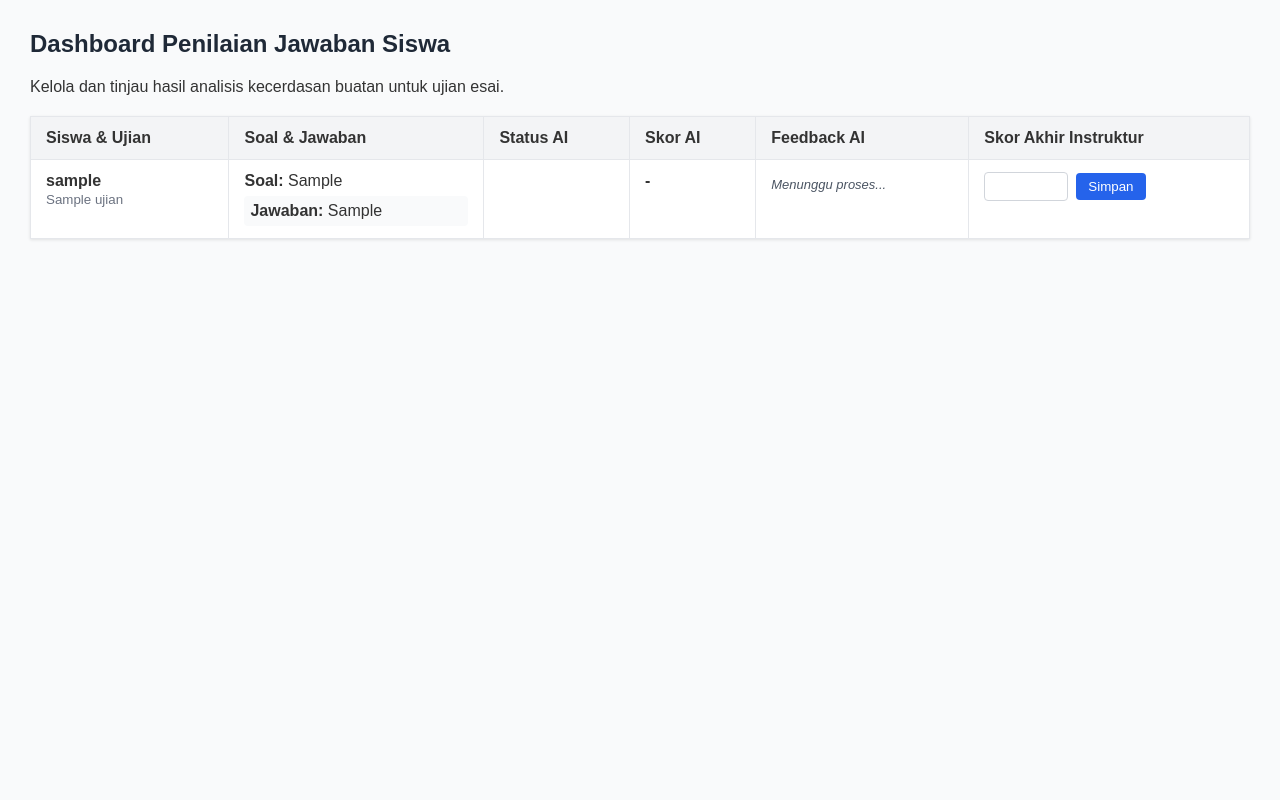
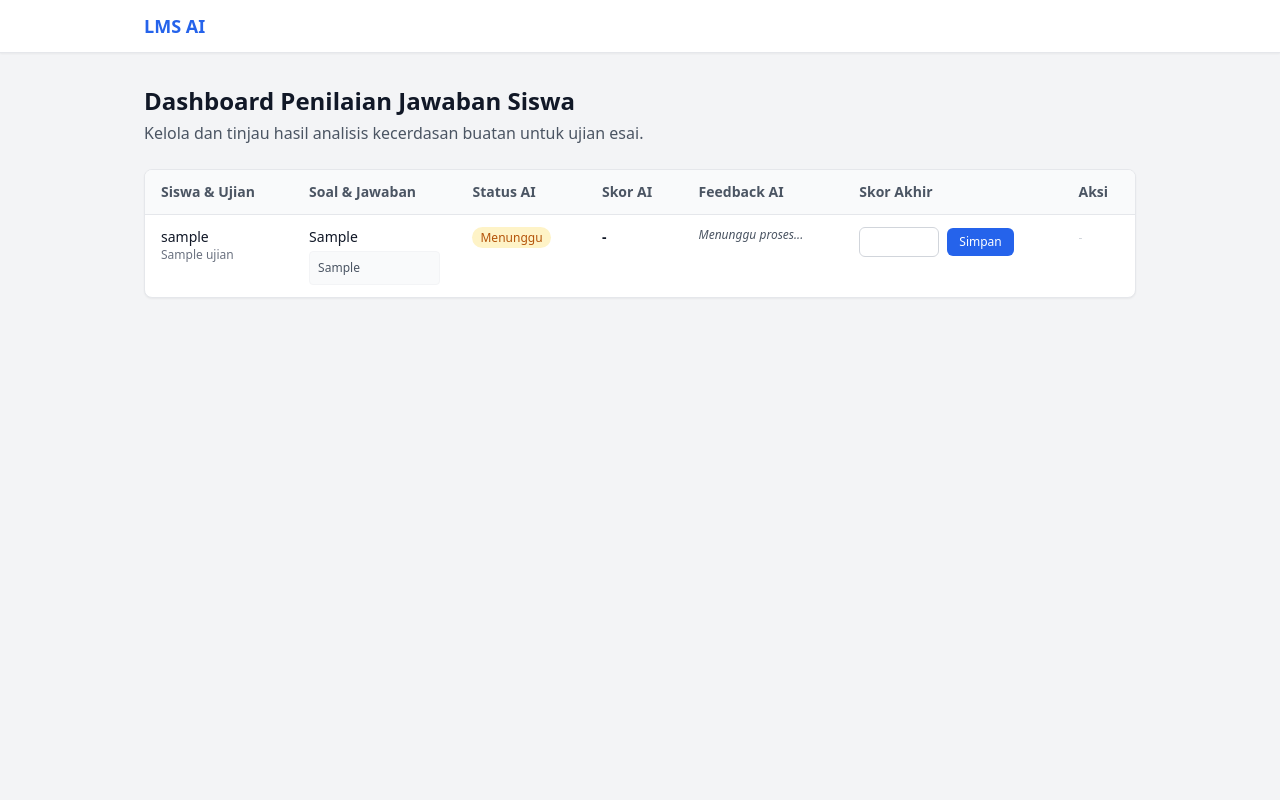
Before and after one commit to tuxkeren/lms_ai_project, a Django app: template lms_app/templates/lms_app/dashboard.html in a window 1280 px wide. Run offline with Django 3.2, Linux system fonts and the light colour scheme; the template is opened without the code that fills it: most values are stand-ins (such as "Sample title", 1, 10 or a date in 2020); some libraries are stand-ins or nearby versions.

Commit message:
tambah tombol & command proses ulang, konversi semua template ke Tailwind CSS

```diff
--- /dev/null
+++ b/lms_app/templates/lms_app/base.html
@@ -0,0 +1,30 @@
+<!DOCTYPE html>
+<html lang="id">
+<head>
+    <meta charset="UTF-8">
+    <meta name="viewport" content="width=device-width, initial-scale=1.0">
+    <title>{% block judul %}LMS AI{% endblock %}</title>
+    <script src="https://cdn.tailwindcss.com"></script>
+</head>
+<body class="bg-gray-100 text-gray-900 min-h-screen">
+    <nav class="bg-white shadow-sm border-b border-gray-200">
+        <div class="max-w-5xl mx-auto px-4 py-3 flex items-center justify-between">
+            <a href="{% url 'beranda' %}" class="text-lg font-bold text-blue-600">LMS AI</a>
+            <div class="flex items-center gap-3 text-sm">
+                {% if user.is_authenticated %}
+                    <span class="text-gray-600">{{ user.username }}</span>
+                    {% if user.is_staff or user.is_superuser %}
+                        <a href="{% url 'dashboard_instruktur' %}" class="text-blue-600 hover:underline">Dashboard</a>
+                        <a href="/admin/" class="text-blue-600 hover:underline">Admin</a>
+                    {% endif %}
+                    <a href="/admin/logout/" class="text-gray-500 hover:underline">Logout</a>
+                {% endif %}
+            </div>
+        </div>
+    </nav>
+
+    <main class="max-w-5xl mx-auto px-4 py-8">
+        {% block konten %}{% endblock %}
+    </main>
+</body>
+</html>
--- a/lms_app/templates/lms_app/dashboard.html
+++ b/lms_app/templates/lms_app/dashboard.html
@@ -1,78 +1,82 @@
-<!DOCTYPE html>
-<html lang="id">
-<head>
-    <meta charset="UTF-8">
-    <title>Dashboard Instruktur - Penilaian AI</title>
-    <style>
-        body { font-family: Arial, sans-serif; margin: 30px; background-color: #f9fafb; color: #333; }
-        h2 { color: #1f2937; }
-        table { width: 100%; border-collapse: collapse; background: white; margin-top: 20px; box-shadow: 0 1px 3px rgba(0,0,0,0.1); }
-        th, td { padding: 12px 15px; border: 1px solid #e5e7eb; text-align: left; vertical-align: top; }
-        th { background-color: #f3f4f6; font-weight: bold; }
-        .badge { padding: 4px 8px; border-radius: 4px; font-size: 12px; color: white; }
-        .badge-pending { background-color: #f59e0b; }
-        .badge-processing { background-color: #3b82f6; }
-        .badge-completed { background-color: #10b981; }
-        .badge-failed { background-color: #ef4444; }
-        form { display: flex; gap: 8px; align-items: center; margin: 0; }
-        input[type="number"] { width: 70px; padding: 6px; border: 1px solid #d1d5db; border-radius: 4px; }
-        button { padding: 6px 12px; background-color: #2563eb; color: white; border: none; border-radius: 4px; cursor: pointer; }
-        button:hover { background-color: #1d4ed8; }
-        .feedback { font-size: 13px; color: #4b5563; margin-top: 5px; font-style: italic; }
-    </style>
-</head>
-<body>
-    <h2>Dashboard Penilaian Jawaban Siswa</h2>
-    <p>Kelola dan tinjau hasil analisis kecerdasan buatan untuk ujian esai.</p>
+{% extends 'lms_app/base.html' %}
 
-    <table>
-        <thead>
-            <tr>
-                <th>Siswa & Ujian</th>
-                <th>Soal & Jawaban</th>
-                <th>Status AI</th>
-                <th>Skor AI</th>
-                <th>Feedback AI</th>
-                <th>Skor Akhir Instruktur</th>
+{% block judul %}Dashboard Instruktur - LMS AI{% endblock %}
+
+{% block konten %}
+    <h1 class="text-2xl font-bold text-gray-900 mb-1">Dashboard Penilaian Jawaban Siswa</h1>
+    <p class="text-gray-600 mb-6">Kelola dan tinjau hasil analisis kecerdasan buatan untuk ujian esai.</p>
+
+    <div class="bg-white rounded-lg shadow-sm border border-gray-200 overflow-x-auto">
+        <table class="w-full text-sm text-left">
+            <thead class="bg-gray-50 border-b border-gray-200">
+                <tr class="text-gray-600">
+                    <th class="px-4 py-3 font-semibold">Siswa & Ujian</th>
+                    <th class="px-4 py-3 font-semibold">Soal & Jawaban</th>
+                    <th class="px-4 py-3 font-semibold">Status AI</th>
+                    <th class="px-4 py-3 font-semibold">Skor AI</th>
+                    <th class="px-4 py-3 font-semibold">Feedback AI</th>
+                    <th class="px-4 py-3 font-semibold">Skor Akhir</th>
+                    <th class="px-4 py-3 font-semibold">Aksi</th>
                 </tr>
             </thead>
-        <tbody>
+            <tbody class="divide-y divide-gray-100">
                 {% for p in daftar_penilaian %}
-            <tr>
-                <td>
-                    <strong>{{ p.jawaban.siswa.username }}</strong><br>
-                    <small style="color: #6b7280;">{{ p.jawaban.soal.ujian.judul }}</small>
+                <tr class="align-top">
+                    <td class="px-4 py-3">
+                        <div class="font-medium text-gray-900">{{ p.jawaban.siswa.username }}</div>
+                        <div class="text-xs text-gray-500">{{ p.jawaban.soal.ujian.judul }}</div>
                     </td>
-                <td>
-                    <strong>Soal:</strong> {{ p.jawaban.soal.teks_soal|truncatechars:60 }}<br>
-                    <div style="margin-top: 6px; background: #f9fafb; padding: 6px; border-radius: 4px;">
-                        <strong>Jawaban:</strong> {{ p.jawaban.teks_jawaban }}
+                    <td class="px-4 py-3">
+                        <div class="font-medium text-gray-900">{{ p.jawaban.soal.teks_soal|truncatechars:80 }}</div>
+                        <div class="mt-1 bg-gray-50 border border-gray-100 rounded p-2 text-xs text-gray-600">
+                            {{ p.jawaban.teks_jawaban }}
                         </div>
                     </td>
-                <td>
-                    <span class="badge badge-{{ p.status|lower }}">{{ p.get_status_display }}</span>
+                    <td class="px-4 py-3">
+                        {% if p.status == 'COMPLETED' %}
+                        <span class="px-2 py-0.5 rounded-full text-xs font-medium bg-green-100 text-green-700">Selesai</span>
+                        {% elif p.status == 'PROCESSING' %}
+                        <span class="px-2 py-0.5 rounded-full text-xs font-medium bg-blue-100 text-blue-700">Diproses</span>
+                        {% elif p.status == 'FAILED' %}
+                        <span class="px-2 py-0.5 rounded-full text-xs font-medium bg-red-100 text-red-700">Gagal</span>
+                        {% else %}
+                        <span class="px-2 py-0.5 rounded-full text-xs font-medium bg-amber-100 text-amber-700">Menunggu</span>
+                        {% endif %}
                     </td>
-                <td>
-                    <strong>{{ p.skor_ai|default:"-" }}</strong>
+                    <td class="px-4 py-3 font-semibold text-gray-900">{{ p.skor_ai|default:"-" }}</td>
+                    <td class="px-4 py-3 text-xs text-gray-600 italic">{{ p.feedback_ai|default:"Menunggu proses..." }}</td>
+                    <td class="px-4 py-3">
+                        <form method="POST" class="flex items-center gap-2">
+                            {% csrf_token %}
+                            <input type="hidden" name="penilaian_id" value="{{ p.id }}">
+                            <input type="number" step="0.01" name="skor_akhir"
+                                   value="{{ p.skor_akhir_instruktur|default:p.skor_ai|default:'' }}"
+                                   class="w-20 px-2 py-1 border border-gray-300 rounded-md text-sm focus:outline-none focus:ring-2 focus:ring-blue-500"
+                                   required>
+                            <button type="submit"
+                                    class="bg-blue-600 hover:bg-blue-700 text-white text-xs font-medium px-3 py-1.5 rounded-md transition">Simpan</button>
+                        </form>
                     </td>
-                <td>
-                    <div class="feedback">{{ p.feedback_ai|default:"Menunggu proses..." }}</div>
-                </td>
-                <td>
+                    <td class="px-4 py-3">
+                        {% if p.status == 'PENDING' or p.status == 'FAILED' %}
                         <form method="POST">
                             {% csrf_token %}
                             <input type="hidden" name="penilaian_id" value="{{ p.id }}">
-                        <input type="number" step="0.01" name="skor_akhir" value="{{ p.skor_akhir_instruktur|default:p.skor_ai|default:'' }}" required>
-                        <button type="submit">Simpan</button>
+                            <input type="hidden" name="aksi" value="proses_ulang">
+                            <button type="submit"
+                                    class="bg-amber-500 hover:bg-amber-600 text-white text-xs font-medium px-3 py-1.5 rounded-md transition">Proses Ulang</button>
                         </form>
+                        {% else %}
+                        <span class="text-xs text-gray-300">-</span>
+                        {% endif %}
                     </td>
                 </tr>
                 {% empty %}
                 <tr>
-                <td colspan="6" style="text-align: center; color: #6b7280;">Belum ada jawaban siswa yang masuk.</td>
+                    <td colspan="7" class="px-4 py-12 text-center text-gray-500">Belum ada jawaban siswa yang masuk.</td>
                 </tr>
                 {% endfor %}
             </tbody>
         </table>
-</body>
-</html>
+    </div>
+{% endblock %}
```
Also changed, not shown: lms_app/management/commands/reprocess_pending.py (added, +45 -0 lines), lms_app/templates/lms_app/beranda.html (+38 -60 lines), lms_app/templates/lms_app/form_jawaban.html (+24 -29 lines), lms_app/templates/lms_app/info_ujian.html (+11 -18 lines), lms_app/tests.py (+20 -0 lines), lms_app/views.py (+16 -2 lines). Lines whose indentation alone changed are shown as unchanged.
